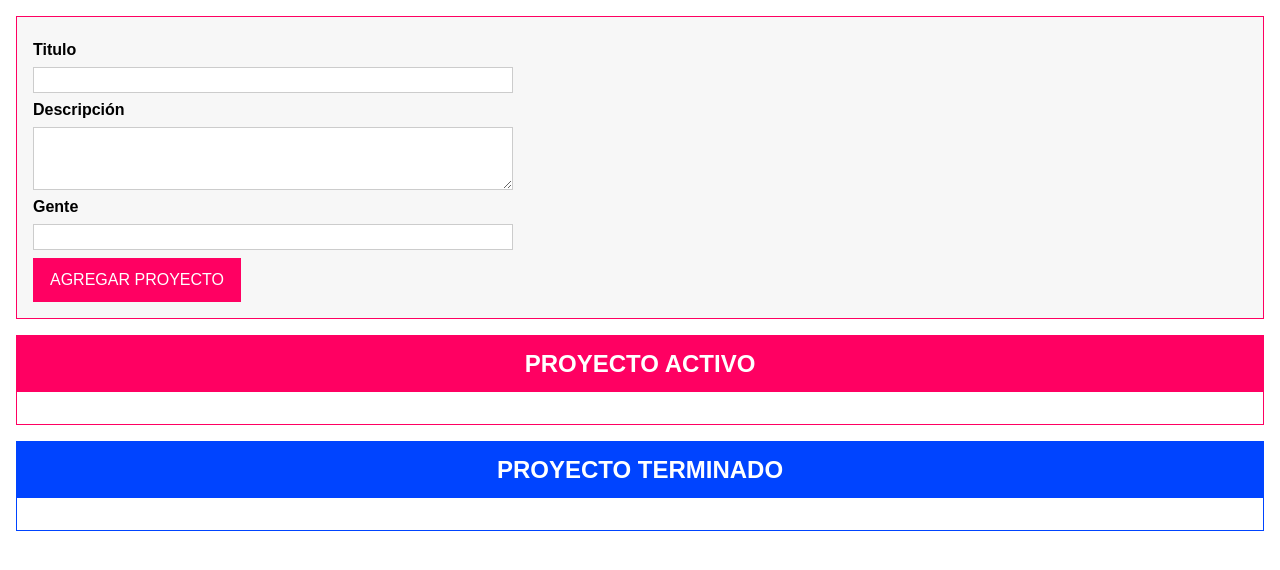
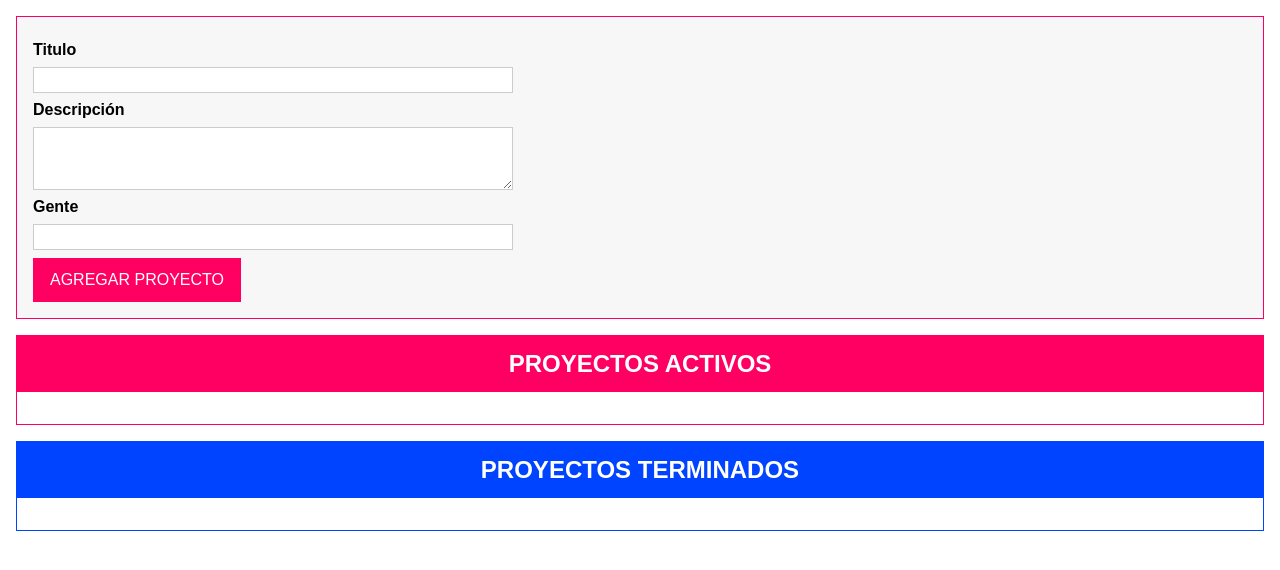
Before and after one commit to gabrielvieyra/drag-and-drop-ts, a website with bundled scripts: page index.html in a window 1280 px wide. Built offline with nearby package versions, Linux system fonts and the light colour scheme.

Commit message:
ajustes en los contenedores proyectos activos-terminados

```diff
--- a/index.html
+++ b/index.html
@@ -34,6 +34,14 @@
         <template id="single-project">
             <li></li>
         </template>
+        <template id="project-list">
+            <section class="projects">
+                <header>
+                    <h2></h2>
+                </header>
+                <ul></ul>
+            </section>
+        </template>
         <div id="app"></div>
 
         <script src="dist/app.js"></script>
--- a/src/app.ts
+++ b/src/app.ts
@@ -4,21 +4,21 @@ document.addEventListener('DOMContentLoaded', () => {
 })
 
 function mostrarEnPantallaListaDeProyectos() {
-    crearProyecto('proyecto activo', 'active');
-    crearProyecto('proyecto terminado', 'finished');
+    crearProyecto('proyectos activos', 'active');
+    crearProyecto('proyectos terminados', 'finished');
 }
 
 function crearProyecto(titulo: string, id: string) {
     const contenedor = document.querySelector('#app') as HTMLDivElement;
-
-    contenedor.innerHTML += `
-    <section class="projects" id="${id}-projects">
-        <header>
-            <h2>${titulo.toUpperCase()}</h2>
-        </header>
-        <ul id="${id}-projects-list"></ul>
-    </section>
-    `
+    const templateElement = document.querySelector('#project-list') as HTMLTemplateElement;
+    const importarNode = document.importNode(templateElement.content, true);
+    const proyecto = importarNode.firstElementChild as HTMLElement;
+    proyecto.setAttribute('id', `${id}-projects`);
+    const elementosProyecto = proyecto.children;
+    const elementosProyectoHeader = elementosProyecto[0].children;
+    elementosProyectoHeader[0].textContent = `${titulo.toUpperCase()}`;
+    elementosProyecto[1].setAttribute('id', `${id}-projects-list`);
+    contenedor.appendChild(proyecto);
 }
 
 function mostrarEnPantallaFormulario() {
```
Also changed, not shown: dist/app.js.
